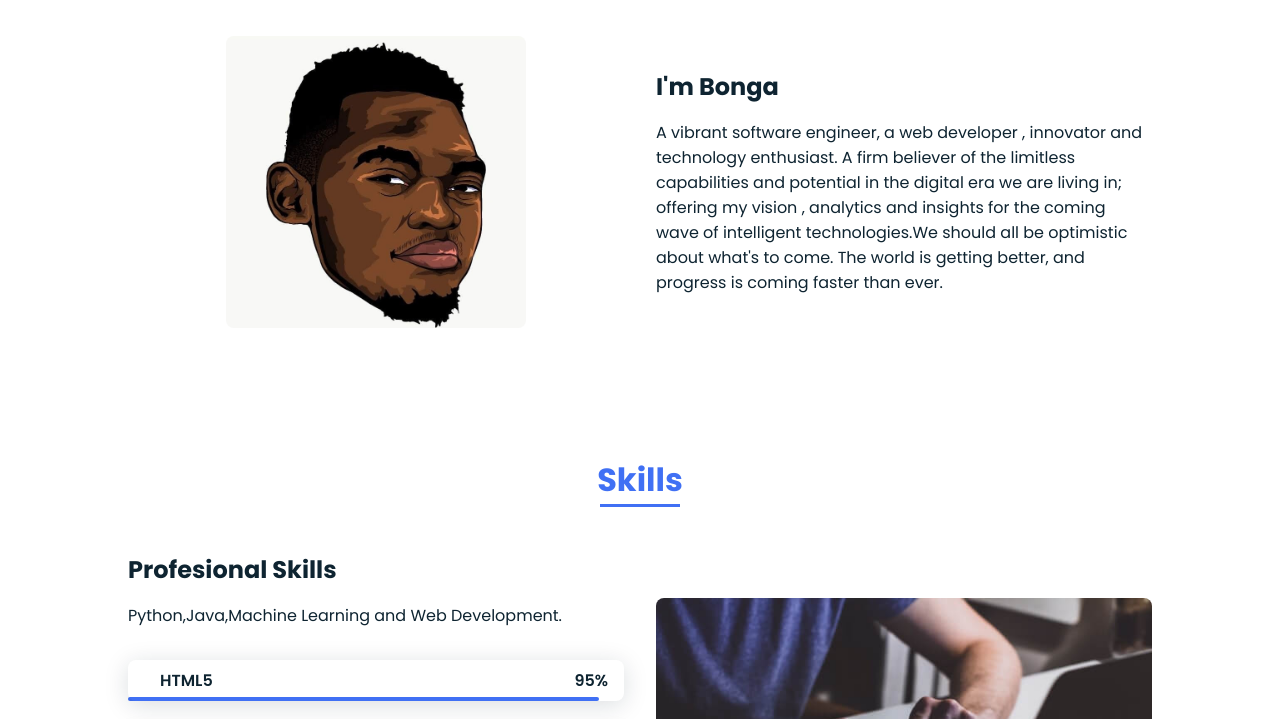
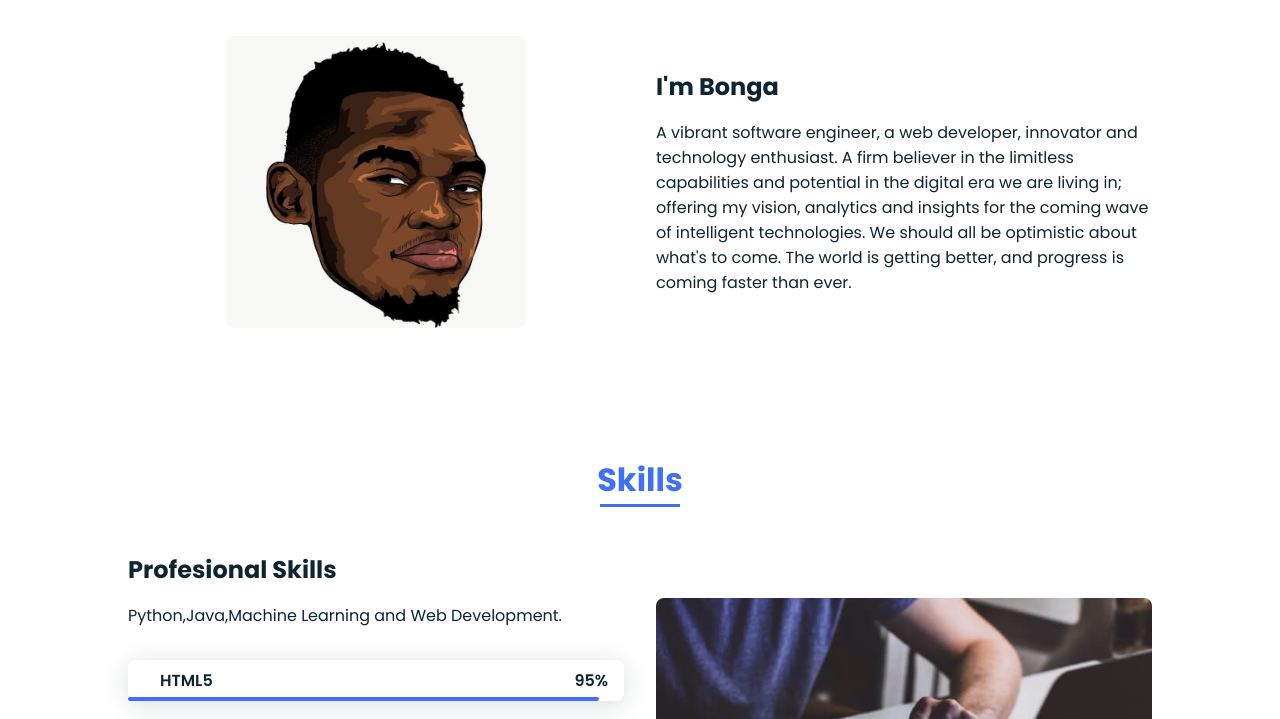
Before and after one commit to bmsomi39/portfolio-BONGA, a plain HTML site: page index.html in a window 1280 px wide. Shown: the part 940-1659 px from the top of the page. Drawn offline with nearby package versions, Linux system fonts and the light colour scheme.

Commit message:
Update index.html

```diff
--- a/index.html
+++ b/index.html
@@ -68,7 +68,7 @@
 
                 <div>
                     <h2 class="about__subtitle">I'm Bonga</h2>
-                    <p class="about__text"> A vibrant software engineer, a web developer , innovator and technology enthusiast. A firm believer of the limitless capabilities and potential in the digital era we are living in; offering my vision , analytics and insights for the coming wave of intelligent technologies.We should all be optimistic about what's to come. The world is getting better, and progress is coming faster than ever.  </p>
+                    <p class="about__text"> A vibrant software engineer, a web developer, innovator and technology enthusiast. A firm believer in the limitless capabilities and potential in the digital era we are living in; offering my vision, analytics and insights for the coming wave of intelligent technologies. We should all be optimistic about what's to come. The world is getting better, and progress is coming faster than ever.  </p>
                 </div>
             </div>
         </section>
```
